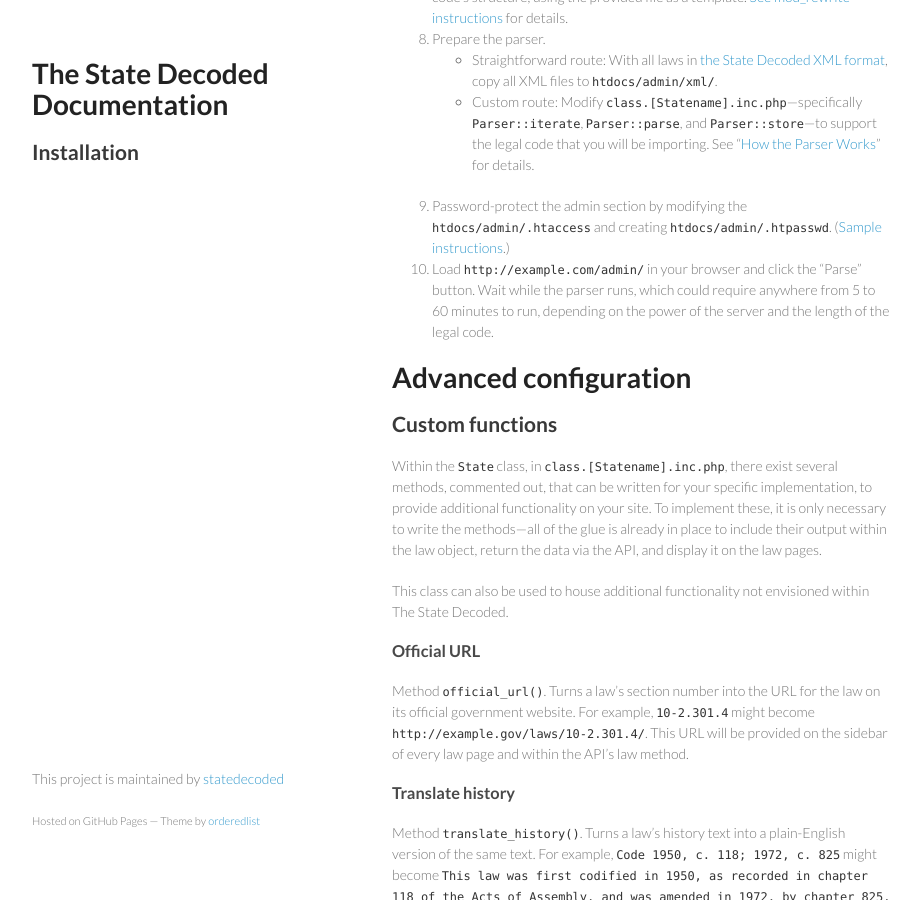
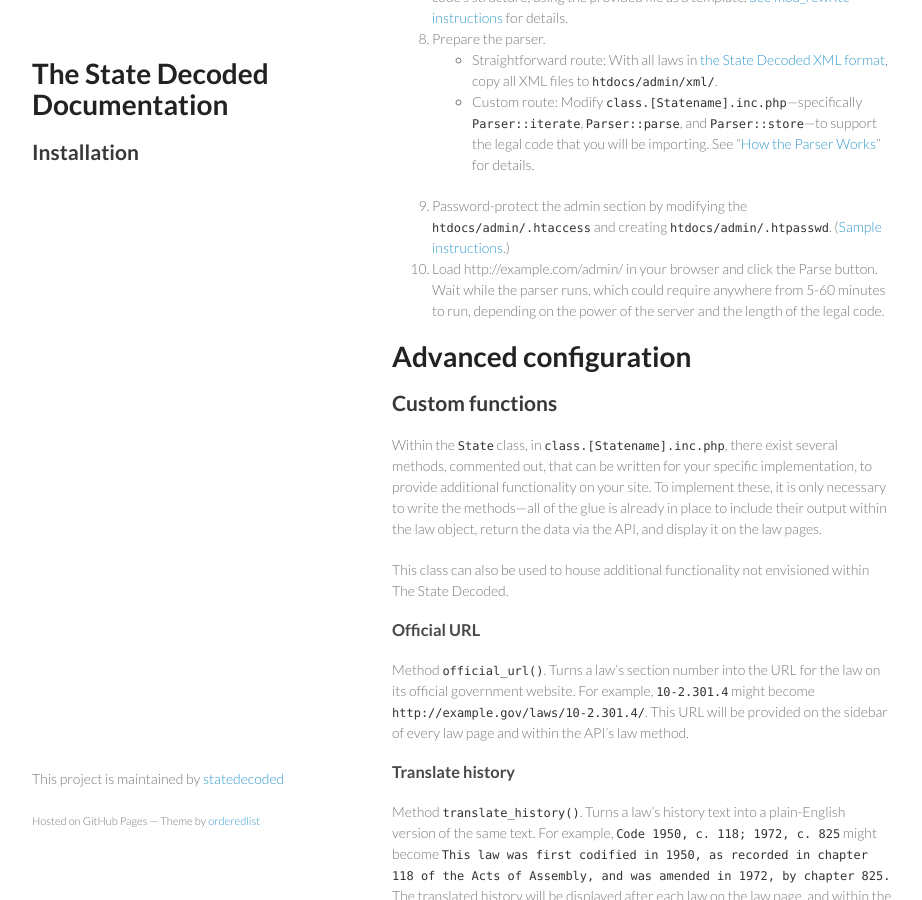
Before and after one commit to statedecoded/documentation, a Jekyll site: the page built from installation.md, in a window 1280 px wide and 900 px high, scrolled down 1009 px. Shown: the whole window, without its empty margins (178-1100 px from the left). Built offline with Jekyll 4.4.1, drawn with Linux system fonts in a browser that asks for light colours.

Commit message:
Revert "It is finished"
This reverts commit c2b5b36af74b3bd271421e903ae89bf4e544cd8b.

```diff
--- a/installation.md
+++ b/installation.md
@@ -37,7 +37,7 @@
 	* Straightforward route: With all laws in [the State Decoded XML format](xml-format.html), copy all XML files to `htdocs/admin/xml/`.
 	* Custom route: Modify `class.[Statename].inc.php`—specifically `Parser::iterate`, `Parser::parse`, and `Parser::store`—to support the legal code that you will be importing. See "[How the Parser Works](parser.html)" for details.
 1. Password-protect the admin section by modifying the `htdocs/admin/.htaccess` and creating `htdocs/admin/.htpasswd`. ([Sample instructions](http://www.seas.upenn.edu/cets/answers/auth-htpasswd.html).)
-1. Load `http://example.com/admin/` in your browser and click the "Parse" button. Wait while the parser runs, which could require anywhere from 5 to 60 minutes to run, depending on the power of the server and the length of the legal code.
+1. Load http://example.com/admin/ in your browser and click the Parse button. Wait while the parser runs, which could require anywhere from 5-60 minutes to run, depending on the power of the server and the length of the legal code.
 
 
 # Advanced configuration
```
